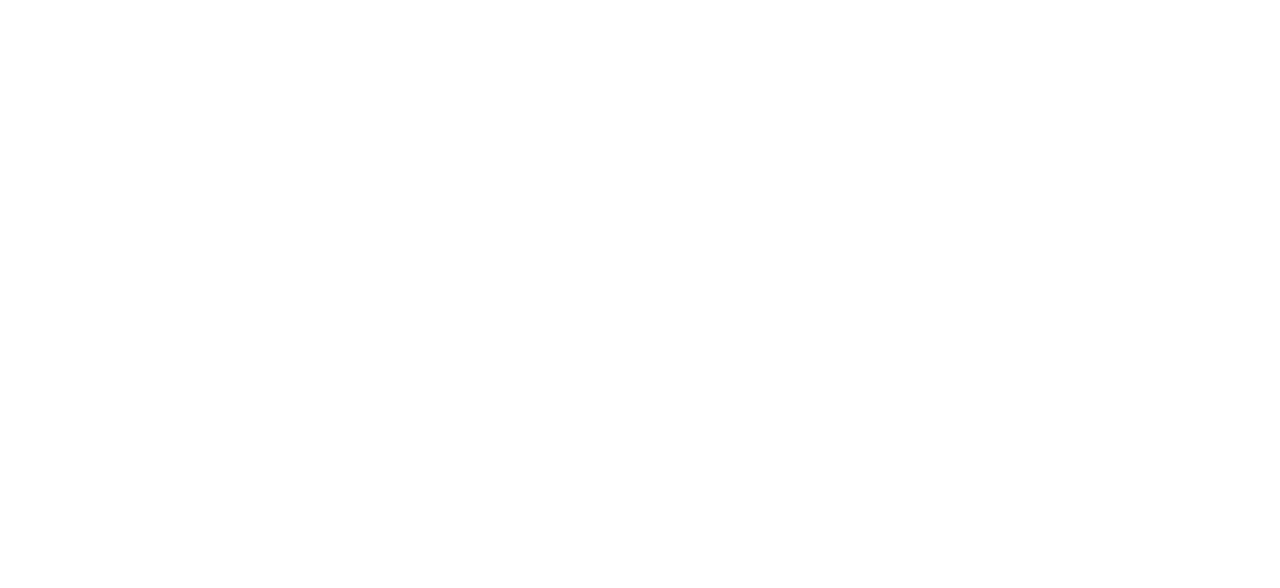
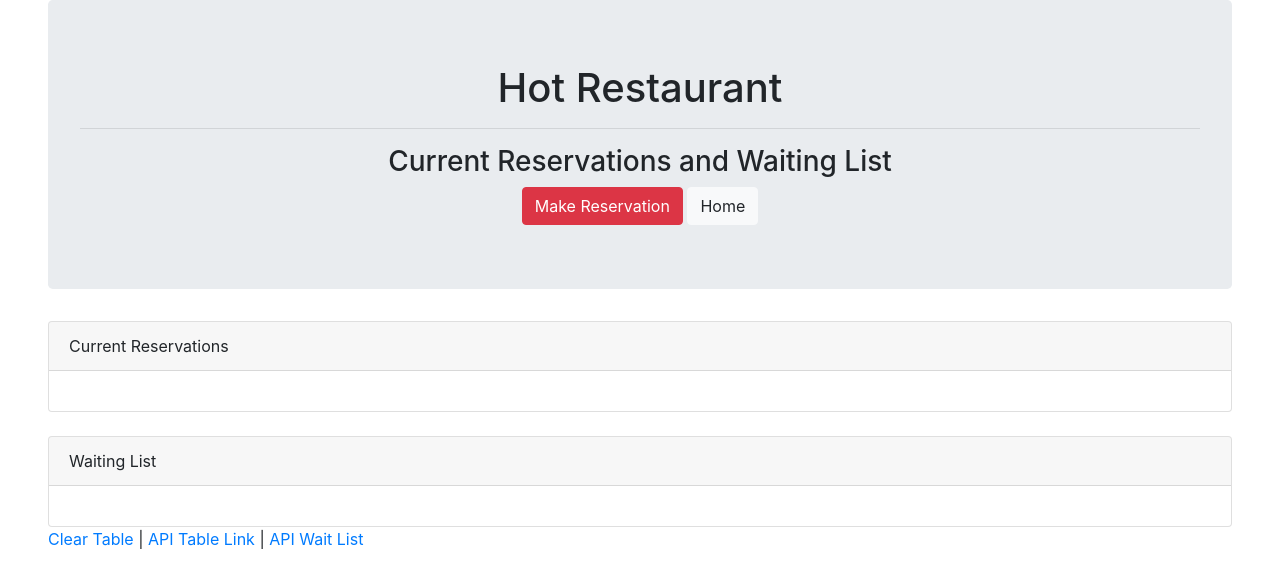
Before and after one commit to skeown13/reservations_p, a website: page public/tables.html in a window 1280 px wide. Drawn offline with nearby package versions, Linux system fonts and the light colour scheme.

Commit message:
added the basic layout for the tables page

```diff
--- a/public/tables.html
+++ b/public/tables.html
@@ -12,7 +12,36 @@
 <script src="https://cdn.jsdelivr.net/npm/popper.js@1.16.0/dist/umd/popper.min.js" integrity="sha384-Q6E9RHvbIyZFJoft+2mJbHaEWldlvI9IOYy5n3zV9zzTtmI3UksdQRVvoxMfooAo" crossorigin="anonymous"></script>
 <script src="https://stackpath.bootstrapcdn.com/bootstrap/4.5.0/js/bootstrap.min.js" integrity="sha384-OgVRvuATP1z7JjHLkuOU7Xw704+h835Lr+6QL9UvYjZE3Ipu6Tp75j7Bh/kR0JKI" crossorigin="anonymous"></script>
 </head>
+
 <body>
+  <div class="jumbotron text-center mr-5 ml-5">
+    <h1>Hot Restaurant</h1>
+    <hr>
+    <h3>Current Reservations and Waiting List</h3>
+    <div>
+      <button class="btn btn-danger">Make Reservation</button>
+      <button class="btn btn-light">Home</button>
+    </div>
+  </div>
+  <div class="card mr-5 ml-5">
+    <div class="card-header">
+      Current Reservations
+    </div>
+    <div class="card-body">
 
+    </div>
+  </div>
+  <br>
+  <div class="card mr-5 ml-5">
+    <div class="card-header">
+      Waiting List
+    </div>
+    <div class="card-body">
+
+    </div>
+  </div>
+  <div>
+    <p class="ml-5"><a href="#">Clear Table</a> | <a href="#">API Table Link</a> | <a href="#">API Wait List</a>
+  </div>
 </body>
 </html>
```
